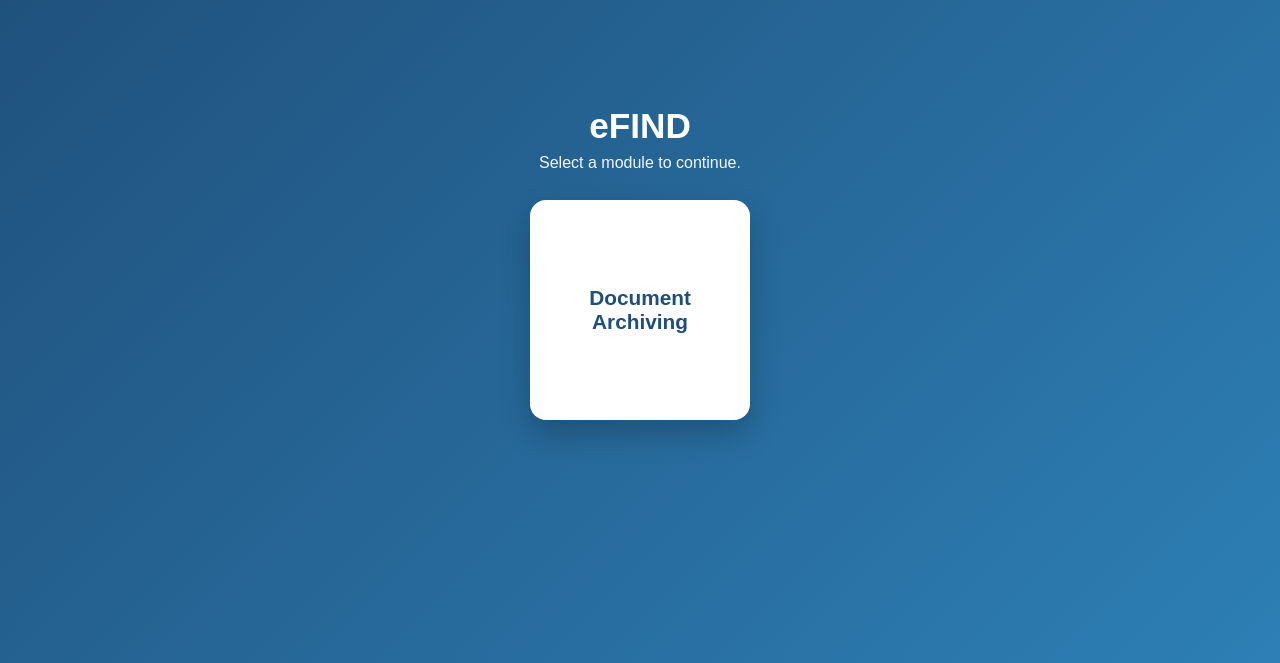
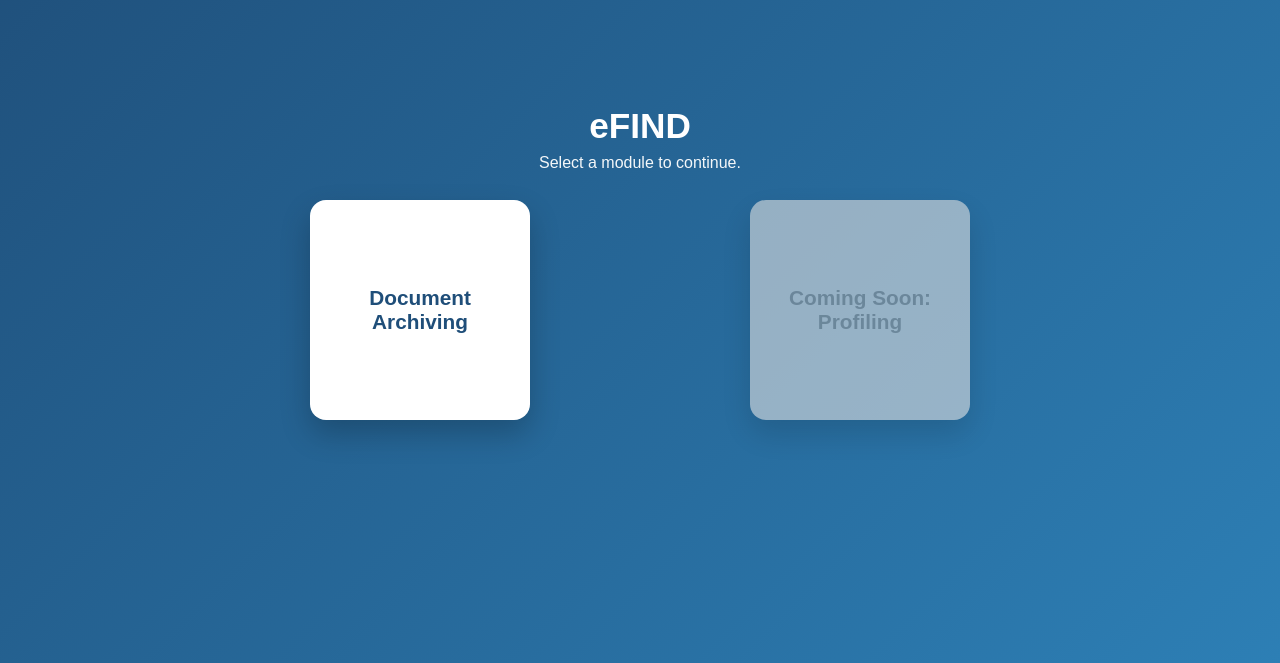
Before and after one commit to Craftmatrix-Collab/eFIND, a PHP site: page / in a window 1280 px wide. Shown: the part 137-800 px from the top of the page. Run offline with PHP 8.4, Linux system fonts and the light colour scheme.

Commit message:
Update Profiling to 'Coming Soon' status with disabled styling
Replace the Profiling button with a 'Coming Soon' message. The button is now non-clickable and visually grayed out to indicate it's not yet available.

Co-authored-by: Copilot <223556219+Copilot@users.noreply.github.com>

```diff
--- a/index.php
+++ b/index.php
@@ -87,6 +87,19 @@ if (isLoggedIn()) {
             outline: 3px solid #ffd166;
             outline-offset: 2px;
         }
+
+        .square-button.coming-soon {
+            opacity: 0.6;
+            cursor: not-allowed;
+            pointer-events: none;
+            background: #e0e0e0;
+            color: #999;
+        }
+
+        .square-button.coming-soon:hover {
+            transform: none;
+            box-shadow: 0 14px 30px rgba(0, 0, 0, 0.22);
+        }
     </style>
 </head>
 <body>
@@ -95,6 +108,7 @@ if (isLoggedIn()) {
         <p>Select a module to continue.</p>
         <div class="button-grid">
             <a class="square-button" href="/admin/login.php?redirect=%2Fadmin%2Fdashboard.php">Document Archiving</a>
+            <div class="square-button coming-soon">Coming Soon: Profiling</div>
         </div>
     </main>
 </body>
```
